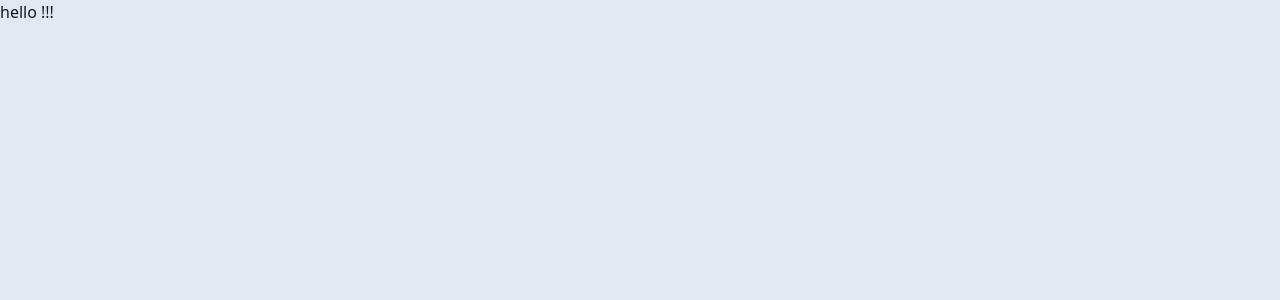
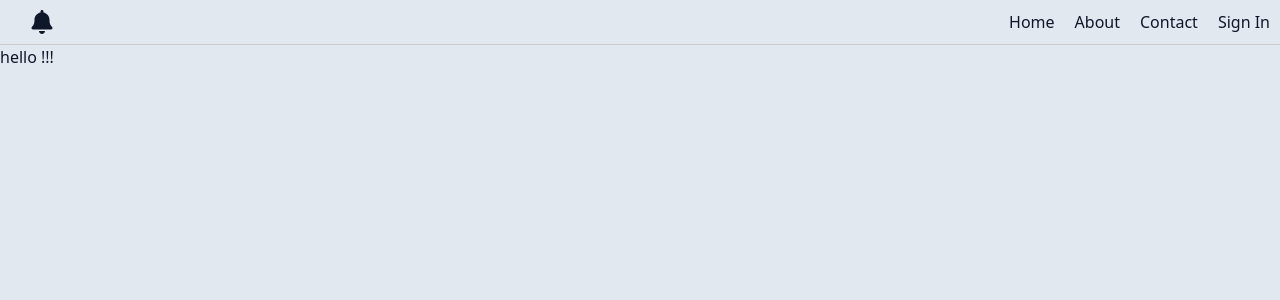
Before and after one commit to ribhavsharma/verdora, a Next.js app in the folder client/: page / in a window 1280 px wide. Shown: the top 300 px of the page. Built offline with nearby package versions, Linux system fonts and the light colour scheme.

Commit message:
log-out and navbar func

```diff
--- a/client/src/app/auth/page.tsx
+++ b/client/src/app/auth/page.tsx
@@ -5,7 +5,6 @@ import { Fragment } from 'react'
 export default function AuthPage() {
   return (
     <Fragment>
-      <Navbar />
       <div className="min-h-screen flex items-center justify-center bg-[#bacbb3]">
         <AuthForm />
       </div>
--- a/client/src/app/layout.tsx
+++ b/client/src/app/layout.tsx
@@ -2,6 +2,7 @@ import type { Metadata } from "next";
 import localFont from "next/font/local";
 import { BrowserRouter } from "react-router-dom";
 import "./globals.css";
+import Navbar from "@/components/ui/navbar";
 
 const geistSans = localFont({
   src: "./fonts/GeistVF.woff",
@@ -29,6 +30,7 @@ export default function RootLayout({
       <body
         className={`${geistSans.variable} ${geistMono.variable} antialiased`}
       >
+        <Navbar />
         {children}
       </body>
     </html>
--- a/client/src/components/ui/navbar.tsx
+++ b/client/src/components/ui/navbar.tsx
@@ -1,7 +1,27 @@
+"use client";
+
 import Link from 'next/link';
+import { useEffect, useState } from 'react';
+import { useSSR } from 'react-i18next';
 import { FaBell } from 'react-icons/fa'; // Install react-icons if not already installed
 
-const Navbar = () => (
+const Navbar = () => {
+    const [isSignedIn, setIsSignedIn] = useState(false);
+
+    useEffect(() => {
+      const signedIn = localStorage.getItem("auth");
+      if (signedIn) {
+        setIsSignedIn(true);
+      }
+    }, []);
+
+    const logOut  = () =>{
+
+      localStorage.removeItem("auth");
+      window.location.href = "/auth";
+    }
+
+    return (
       <nav style={{ display: 'flex', justifyContent: 'space-between', alignItems: 'center', padding: '10px', borderBottom: '1px solid #ccc' }}>
       {/* Left: Bell Icon */}
       <div className='ml-5'>
@@ -10,11 +30,22 @@ const Navbar = () => (
 
       {/* Right: Links */}
       <div style={{ display: 'flex', gap: '20px' }}>
+        {isSignedIn ?
           <Link href="/">Home</Link>
+          :
+          <Link href="/">Home</Link>
+        }
         <Link href="/about">About</Link>
         <Link href="/contact">Contact</Link>
+
+        {isSignedIn ?
+          <span className="cursor-pointer" onClick={logOut}>Sign Out</span>
+          :
+          <Link href="/auth">Sign In</Link>
+        }
       </div>
     </nav>
     );
+  };
 
 export default Navbar;
```
Lines whose indentation alone changed are shown as unchanged.
